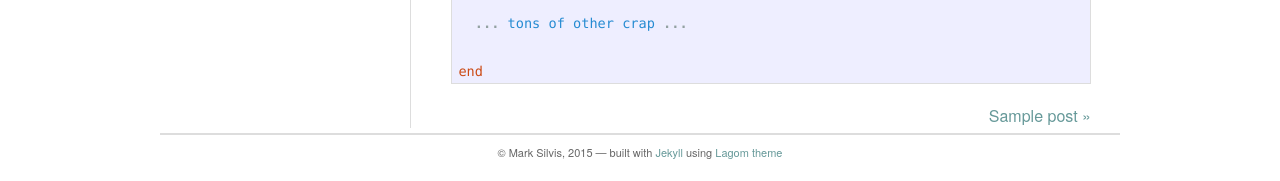
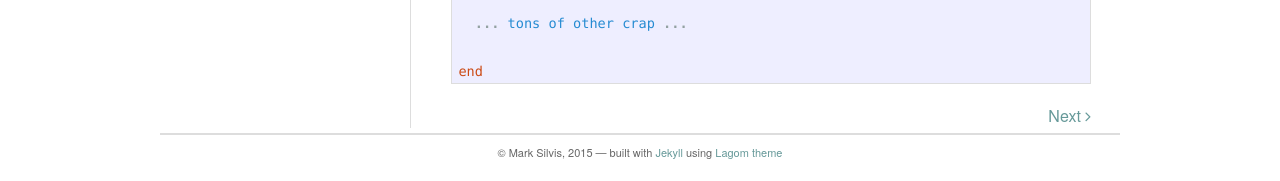
Before and after one commit to marksilvis/marksilvis.github.io, a Jekyll site: the page built from _posts/2013-08-12-another-sample.md, in a window 1280 px wide. Shown: the part 809-990 px from the top of the page. Built offline with Jekyll 4.4.1, drawn with Linux system fonts in a browser that asks for light colours; nearby versions of some CDN libraries; comment, search, counter and statistics services are not loaded.

Commit message:
added symbol for next and previous articles

```diff
--- a/_layouts/post.html
+++ b/_layouts/post.html
@@ -17,10 +17,10 @@ layout: default
 
 <div id="postnav">
   {% if page.previous.url %}
-    <a id="prevpost" href="{{page.previous.url}}">&laquo; {{page.previous.title}}</a>
+    <a id="prevpost" href="{{page.previous.url}}"><i class="fa fa-angle-left"></i> Previous</a>
   {% endif %}
   {% if page.next.url %}
-    <a id="nextpost" href="{{page.next.url}}">{{page.next.title}} &raquo;</a>
+    <a id="nextpost" href="{{page.next.url}}">Next <i class="fa fa-angle-right"></i></a>
   {% endif %}
 </div>
 
```
